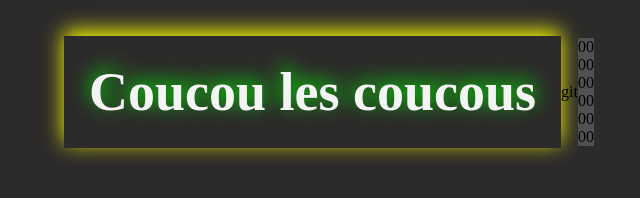
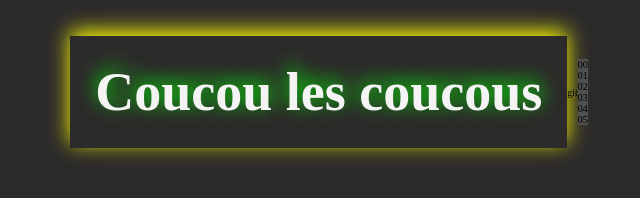
Before and after one commit to xloadx923/Project-1, a plain HTML site: page index.html in a window 1280 px wide. Shown: the whole page, without its empty margins (311-951 px from the left). Drawn offline with Linux system fonts and the light colour scheme.

Commit message:
Projet_1's test

```diff
--- a/index.html
+++ b/index.html
@@ -8,25 +8,33 @@
 </head>
 <body>
     <style>
+        :root{
+            font-size: 10px;
+            --color: rgb(245, 244, 244);
+            --background: rgb(44, 42, 42);
+            --lime: lime;
+            --yellow: yellow;
+        }
         body{
             margin: 0 0 0 0;
             padding: 0;
-            background: rgb(44, 42, 42);
+            background: var(--background);
             display: flex;
             align-items: center;
             justify-content: center;
         }
         h1{
-            color: rgb(245, 244, 244);
+            color: var(--color);
             font-size: 54px;
-            text-shadow: 0px -5px 20px lime;
+            text-shadow: 0px -5px 20px var(--lime);
             padding: 25px;
-            box-shadow: 0px -5px 20px yellow;
+            box-shadow: 0px -5px 20px var(--yellow);
         }
         .container{
             display: grid;
             align-items: center;
             justify-content: center;
+            width: ;
         }
         .container div{
             background: rgb(82, 81, 81);
@@ -35,11 +43,11 @@
     <div><h1>Coucou les coucous</h1></div>git
     <div class="container">
         <div class="item">00</div>
-        <div class="item">00</div>
-        <div class="item">00</div>
-        <div class="item">00</div>
-        <div class="item">00</div>
-        <div class="item">00</div>
+        <div class="item">01</div>
+        <div class="item">02</div>
+        <div class="item">03</div>
+        <div class="item">04</div>
+        <div class="item">05</div>
     </div>
 </body>
 </html>
```
